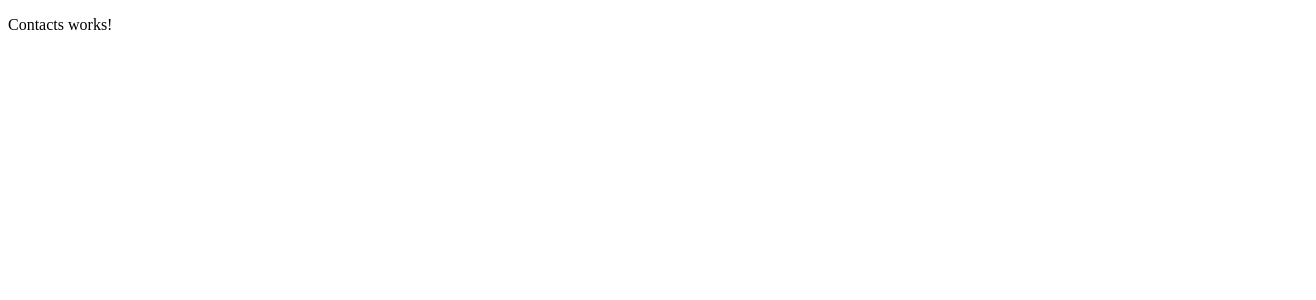
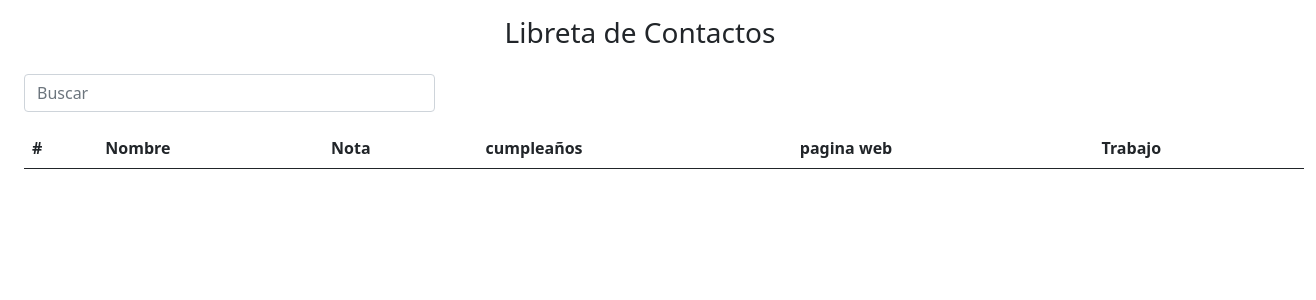
Before and after one commit to omarlv86/libreta_direcciones_front, an Angular app: page / in a window 1280 px wide. Shown: the top 300 px of the page, 1316 px wide, since content can reach past the window. Built offline with nearby package versions, Linux system fonts and the light colour scheme.

Commit message:
main | agregando bootstrap y creando diseño de vista principal

```diff
--- a/src/app/contacts/contacts.component.html
+++ b/src/app/contacts/contacts.component.html
@@ -1 +1,27 @@
-<p>Contacts works!</p>
+<div class="row">
+    <div class="col-md-12 py-3">
+        <h3 class="text-center">Libreta de Contactos</h3>
+    </div>
+    <div class="col-md-4 mx-4">
+        <div class="input-group mb-3">
+            <input type="text" class="form-control" placeholder="Buscar" aria-label="Username" aria-describedby="basic-addon1">
+        </div>
+    </div>
+    <div class="col-md-12 mx-4">
+        <table class="table">
+            <thead>
+              <tr>
+                <th scope="col">#</th>
+                <th scope="col">Nombre</th>
+                <th scope="col">Nota</th>
+                <th scope="col">cumpleaños</th>
+                <th scope="col">pagina web</th>
+                <th scope="col">Trabajo</th>
+              </tr>
+            </thead>
+            <tbody>
+
+            </tbody>
+          </table>
+    </div>
+</div>
--- a/src/index.html
+++ b/src/index.html
@@ -6,8 +6,12 @@
   <base href="/">
   <meta name="viewport" content="width=device-width, initial-scale=1">
   <link rel="icon" type="image/x-icon" href="favicon.ico">
+  <!-- Bootstrap CSS -->
+  <link href="https://cdn.jsdelivr.net/npm/bootstrap@5.0.2/dist/css/bootstrap.min.css" rel="stylesheet" integrity="sha384-EVSTQN3/azprG1Anm3QDgpJLIm9Nao0Yz1ztcQTwFspd3yD65VohhpuuCOmLASjC" crossorigin="anonymous">
+
 </head>
 <body>
   <app-root></app-root>
+  <script src="https://cdn.jsdelivr.net/npm/bootstrap@5.0.2/dist/js/bootstrap.bundle.min.js" integrity="sha384-MrcW6ZMFYlzcLA8Nl+NtUVF0sA7MsXsP1UyJoMp4YLEuNSfAP+JcXn/tWtIaxVXM" crossorigin="anonymous"></script>
 </body>
 </html>
```
